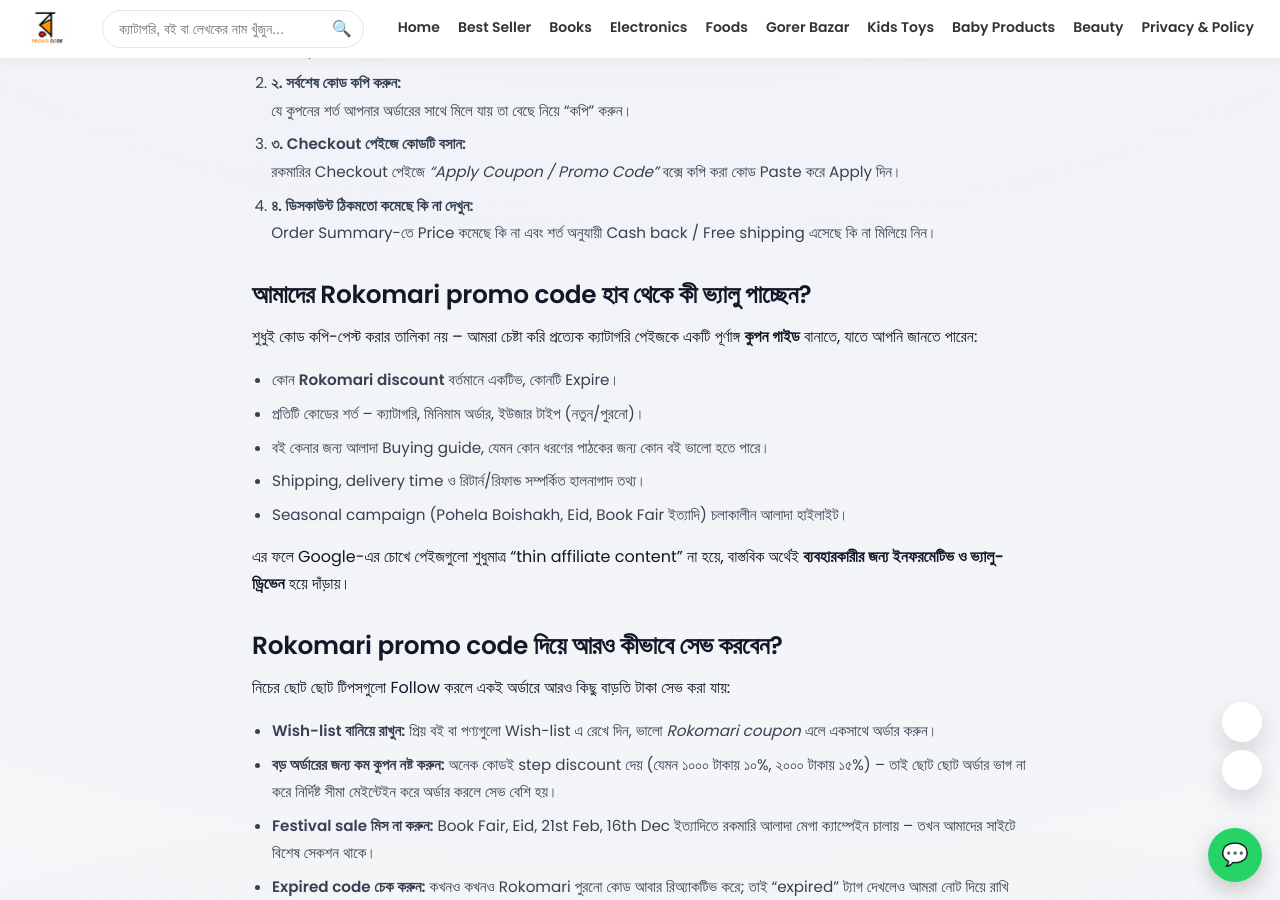
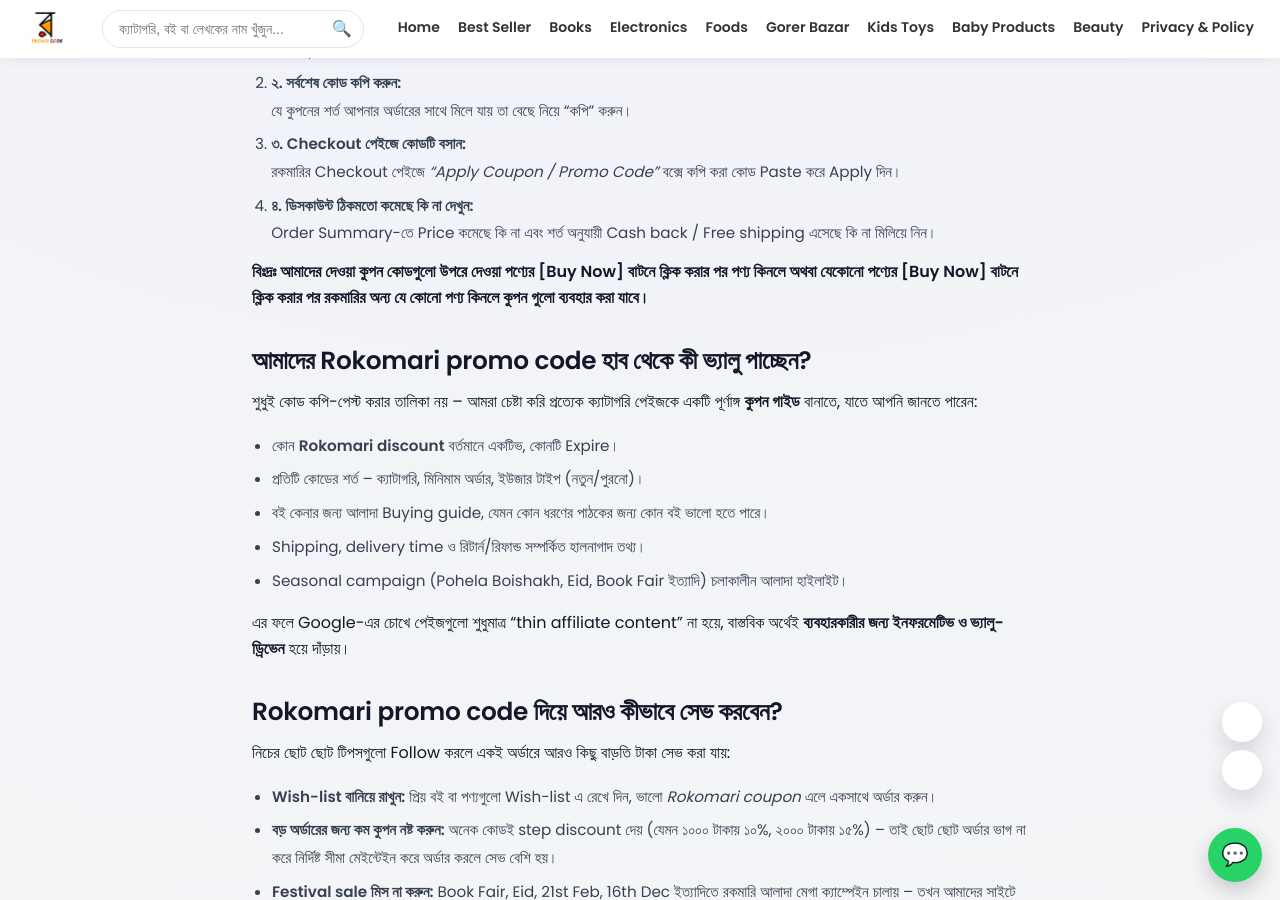
Before and after one commit to RokomariPromoCode/rokomaripromocode.github.io, a Jekyll site: the page built from index.md, in a window 1280 px wide and 900 px high, scrolled down 1218 px. Built offline with Jekyll 4.4.1, drawn with Linux system fonts in a browser that asks for light colours.

Commit message:
Update index.md

```diff
--- a/index.md
+++ b/index.md
@@ -99,6 +99,7 @@
       <br>Order Summary-তে Price কমেছে কি না এবং শর্ত অনুযায়ী Cash back / Free shipping এসেছে কি না মিলিয়ে নিন।
     </li>
   </ol>
+<p><strong>বিঃদ্রঃ আমাদের দেওয়া কুপন কোডগুলো উপরে দেওয়া পণ্যের [Buy Now] বাটনে ক্লিক করার পর পণ্য কিনলে অথবা যেকোনো পণ্যের [Buy Now] বাটনে ক্লিক করার পর রকমারির অন্য যে কোনো পণ্য কিনলে কুপন গুলো ব্যবহার করা যাবে।</strong></p>
 </section>
 
 <!-- BANK OFFER & DISCOUNT COMBO
```
